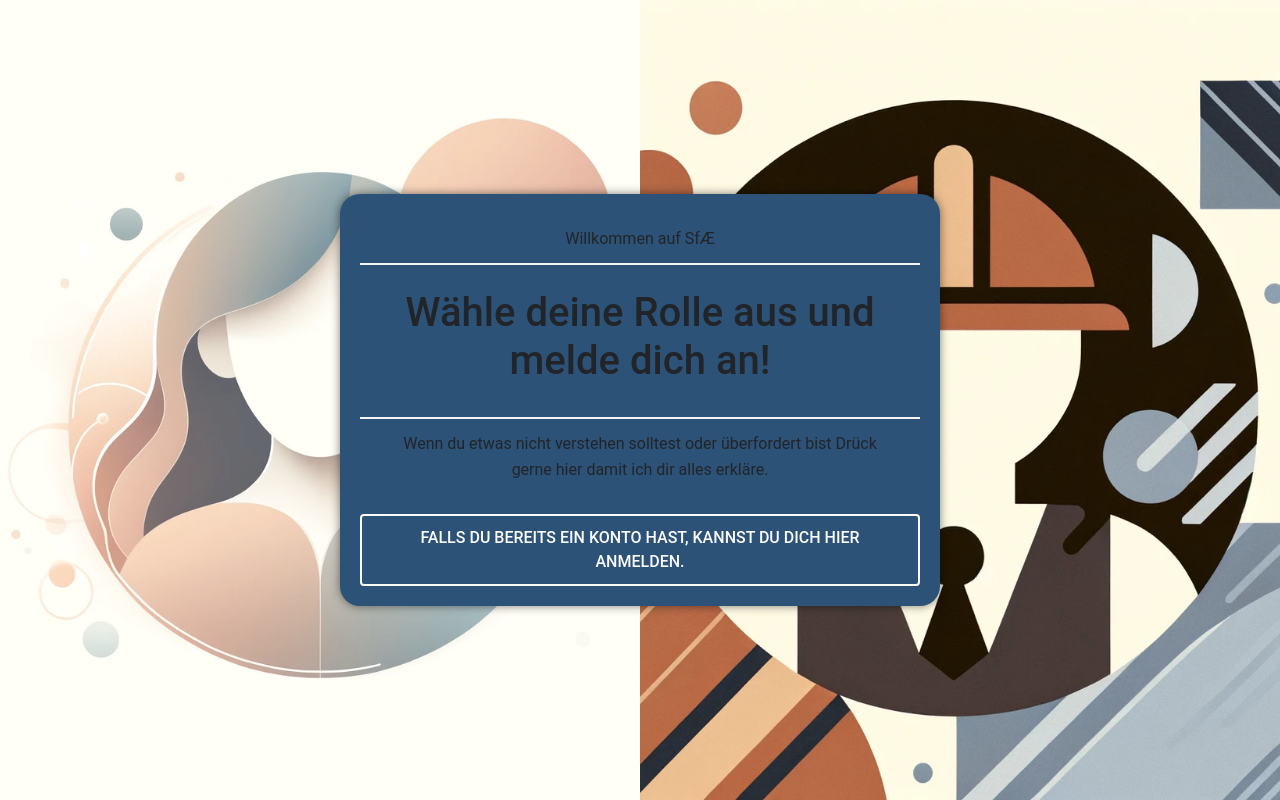
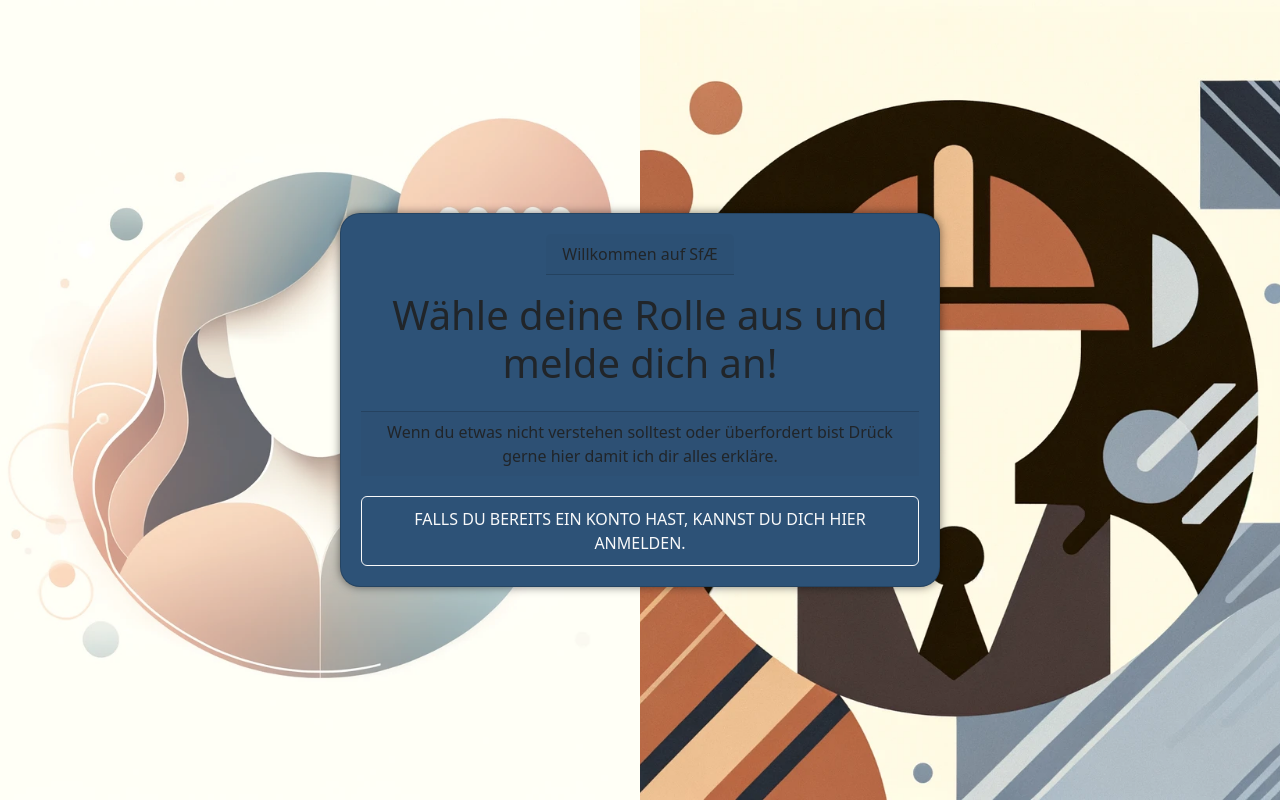
Before and after one commit to LeventAvgoeren/SFAE, a React (Create React App) app in the folder mein-app-name/: page / in a window 1280 px wide. Built offline with nearby package versions, Linux system fonts and the light colour scheme.

Commit message:
Initial Commit

```diff
--- a/mein-app-name/src/index.css
+++ b/mein-app-name/src/index.css
@@ -11,3 +11,20 @@
   font-family: source-code-pro, Menlo, Monaco, Consolas, 'Courier New',
     monospace;
 }
+body, html {
+  margin: 0;
+  padding: 0;
+  width: 100%;
+  height: 100%;
+
+}
+
+.container-frame, .container {
+  margin: 0 auto;
+  max-width: 1200px;
+  justify-content: center;
+  align-items: center;
+
+
+
+}
```
Also changed, not shown: mein-app-name/src/index.tsx (+5 -5 lines), 4 other files (tests, documents, lock files or other folders).
